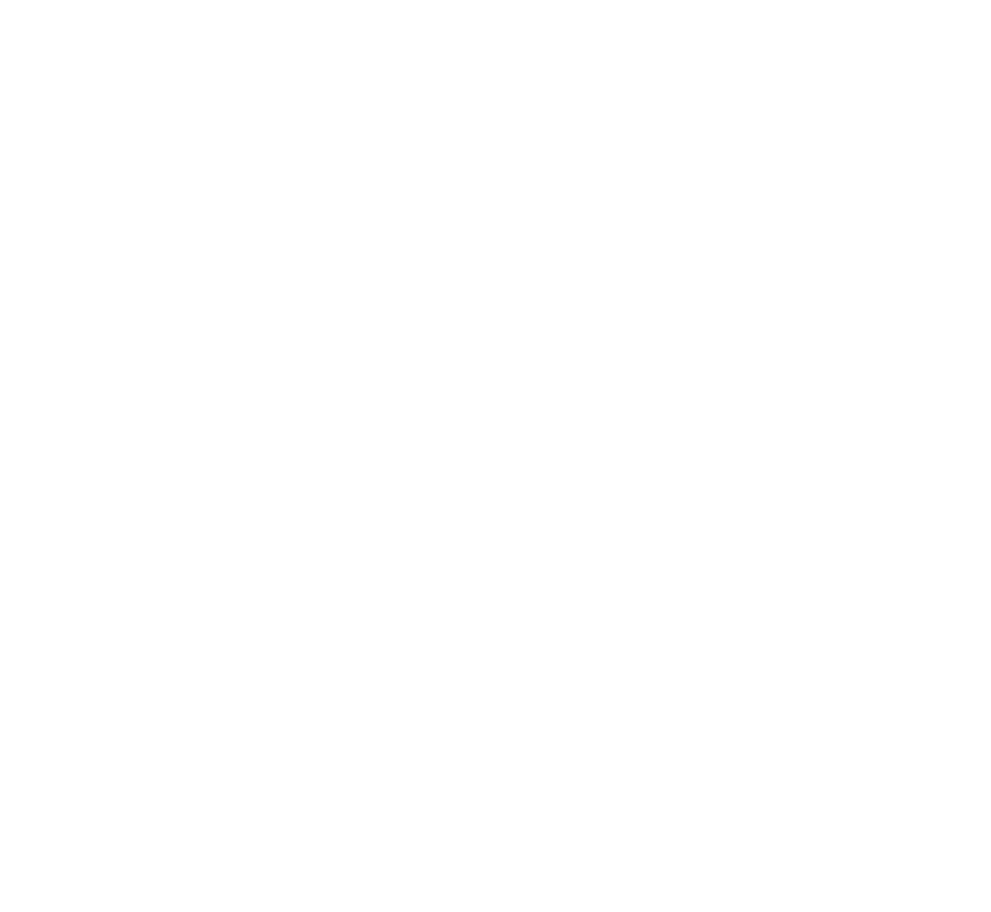
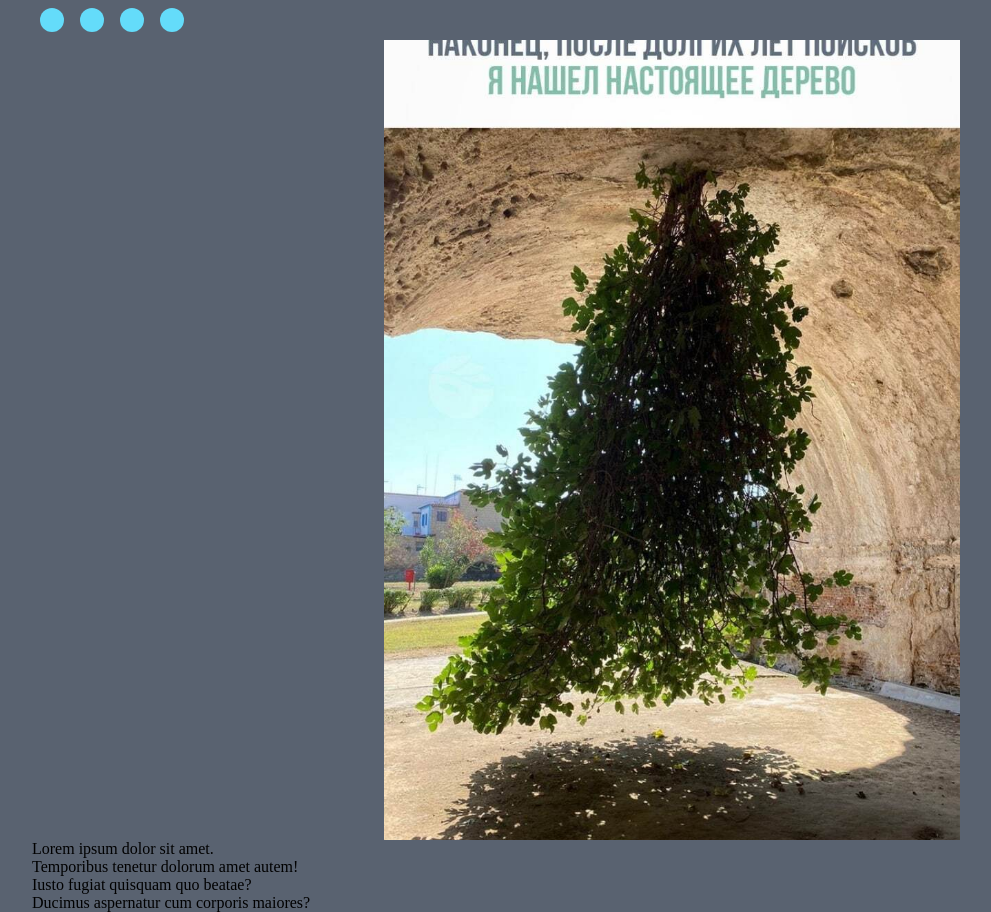
Before and after one commit to PavelKonstantinovich/cssMemeSlider, a plain HTML site: page cssMemeSlider/index.html in a window 1280 px wide. Shown: the whole page, without its empty margins (96-1087 px from the left). Before the commit the page ends 800 px from the top, so only its background shows below. Drawn offline with Linux system fonts and the light colour scheme.

Commit message:
feat: implemented the principle of operation of the slider Sun Sep 17 2023 17:24:16 GMT+0300

```diff
--- a/cssMemeSlider/index.html
+++ b/cssMemeSlider/index.html
@@ -1,12 +1,52 @@
 <!DOCTYPE html>
 <html lang="en">
+
 <head>
   <meta charset="UTF-8">
   <meta name="viewport" content="width=device-width, initial-scale=1.0">
   <title>MemeSlider</title>
   <link rel="stylesheet" href="src/style.css">
 </head>
+
 <body>
+  <main class="container">
 
+
+    <div class="inputs">
+      <input type="radio" id="first" name="mem" hidden>
+      <label for="first">
+        <div class="mark"></div>
+      </label>
+      <input type="radio" id="second" name="mem" hidden>
+      <label for="second">
+        <div class="mark"></div>
+      </label>
+      <input type="radio" id="third" name="mem" hidden>
+      <label for="third">
+        <div class="mark"></div>
+      </label>
+      <input type="radio" id="fourth" name="mem" hidden>
+      <label for="fourth">
+        <div class="mark"></div>
+      </label>
+    </div>
+    <div class="slider_wrap">
+      <div class="slider">
+        <div class="first"></div>
+        <div class="second"></div>
+        <div class="third"></div>
+        <div class="fourth"></div>
+      </div>
+    </div>
+    <div class="content_wrap">
+      <div class="content">
+        <p>Lorem ipsum dolor sit amet.</p>
+        <p>Temporibus tenetur dolorum amet autem!</p>
+        <p>Iusto fugiat quisquam quo beatae?</p>
+        <p>Ducimus aspernatur cum corporis maiores?</p>
+      </div>
+    </div>
+  </main>
 </body>
+
 </html>
--- a/cssMemeSlider/src/style.css
+++ b/cssMemeSlider/src/style.css
@@ -0,0 +1,95 @@
+* {
+  padding: 0;
+  margin: 0;
+  box-sizing: border-box;
+}
+
+body {
+  background-color: rgb(89, 98, 112);
+}
+
+.container {
+  width: 80%;
+  margin: 0 auto;
+}
+
+.slider_wrap {
+  width: 100%;
+  overflow: hidden;
+}
+.inputs{
+  display: flex;
+}
+
+.slider {
+  display: flex;
+  width: 400vw;
+  position: relative;
+  left: 0;
+  transition: 1.2s;
+}
+
+.slider div {
+  width: 100%;
+  height: 100vb;
+  display: flex;
+}
+
+label {
+  display: flex;
+  align-items: center;
+  justify-content: center;
+  width: 2.5em;
+  height: 2.5em;
+  cursor: pointer;
+}
+
+.mark {
+  width: 1.5em;
+  height: 1.5em;
+  cursor: pointer;
+  border-radius: 50%;
+  background-color: rgb(100, 220, 250);
+  transition: all 0.7s;
+}
+
+input:checked+label>.mark {
+  background-color: rgb(89, 98, 112);
+  border: 0.2em solid rgb(100, 220, 250);
+}
+
+label:hover>.mark {
+  background-color: rgb(251, 251, 252);
+}
+
+input:checked+label:hover>.mark {
+  border: 0.2em solid rgb(251, 251, 252);
+}
+
+.first {
+  background: center/45% url(../src/img/first.jpg) no-repeat;
+}
+
+.second {
+  background: center/100% url(../src/img/second.jpg) no-repeat;
+}
+
+.third {
+  background: center/100% url(../src/img/third.png) no-repeat;
+}
+
+.fourth {
+  background: center/100% url(../src/img/fourth.png) no-repeat;
+}
+.inputs:has(#first:checked)~.slider_wrap>.slider {
+  transform: translateX(0);
+}
+.inputs:has(#second:checked)~.slider_wrap>.slider {
+  transform: translateX(-100vw);
+}
+.inputs:has(#third:checked)~.slider_wrap>.slider {
+  transform: translateX(-200vw);
+}
+.inputs:has(#fourth:checked)~.slider_wrap>.slider {
+  transform: translateX(-300vw);
+}
```
Also changed, not shown: cssMemeSlider/src/img/first.jpg (added), cssMemeSlider/src/img/second.jpg (added), cssMemeSlider/src/img/third.png (added), 1 other file.
